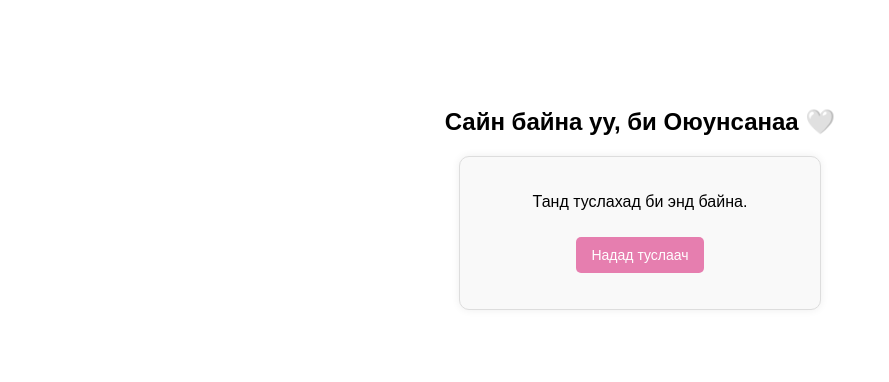
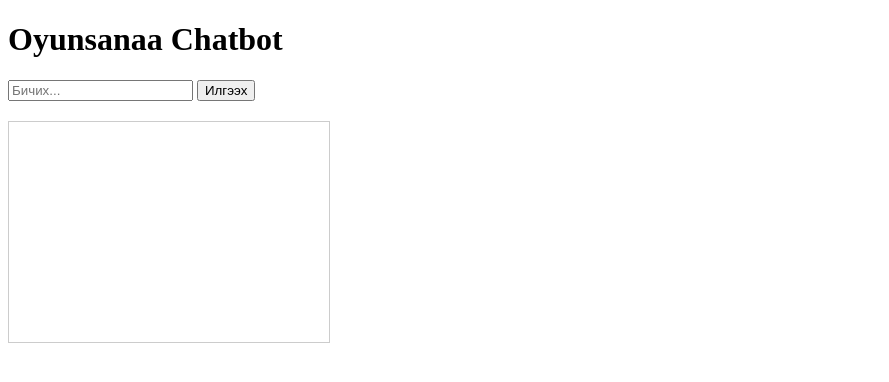
Before and after one commit to oyunsanaaai/Oyunsanaa-chatbot, a plain HTML site: page index.html in a window 1280 px wide. Shown: the whole page, without its empty margins (0-889 px from the left). Drawn offline with Linux system fonts and the light colour scheme.

Commit message:
Update index.html

```diff
--- a/index.html
+++ b/index.html
@@ -1,46 +1,18 @@
 <!DOCTYPE html>
 <html lang="mn">
 <head>
-  <meta charset="UTF-8">
-  <title>Оюунсанаа</title>
-  <style>
-    body {
-      font-family: sans-serif;
-      background: #fff;
-      text-align: center;
-      padding-top: 80px;
-    }
-    .chatbox {
-      width: 320px;
-      margin: 0 auto;
-      border: 1px solid #ddd;
-      border-radius: 10px;
-      padding: 20px;
-      background: #f9f9f9;
-      box-shadow: 0 0 8px #eee;
-    }
-    button {
-      padding: 10px 15px;
-      background: #e67eaf;
-      color: white;
-      border: none;
-      border-radius: 5px;
-      margin-top: 10px;
-      font-size: 14px;
-    }
-    .reply {
-      margin-top: 15px;
-      color: #555;
-      font-style: italic;
-    }
-  </style>
+  <meta charset="UTF-8" />
+  <title>Oyunsanaa Chatbot</title>
 </head>
 <body>
-  <h2>Сайн байна уу, би Оюунсанаа 🤍</h2>
-  <div class="chatbox">
-    <p>Танд туслахад би энд байна.</p>
-    <button onclick="document.getElementById('reply').innerText='Та яг одоо өөрийгөө ойлгож байгаа нь хамгийн том алхам юм шүү 🤍'">Надад туслаач</button>
-    <p id="reply" class="reply"></p>
-  </div>
+
+  <h1>Oyunsanaa Chatbot</h1>
+
+  <input type="text" id="userInput" placeholder="Бичих..." />
+  <button id="sendButton">Илгээх</button>
+
+  <div id="chatbox" style="margin-top:20px; border:1px solid #ccc; padding:10px; width:300px; height:200px; overflow-y:auto;"></div>
+
+  <script src="script.js"></script>
 </body>
 </html>
```
